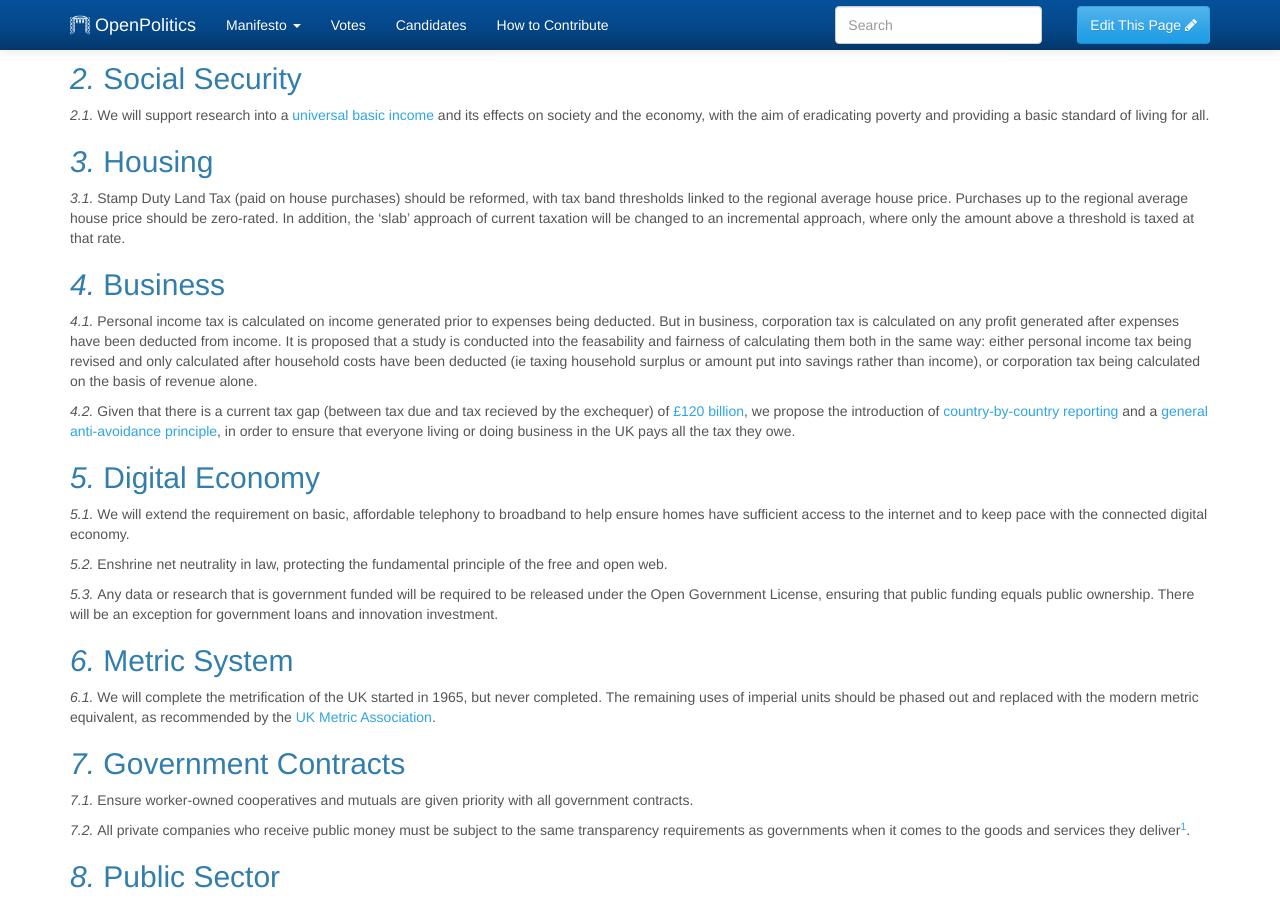
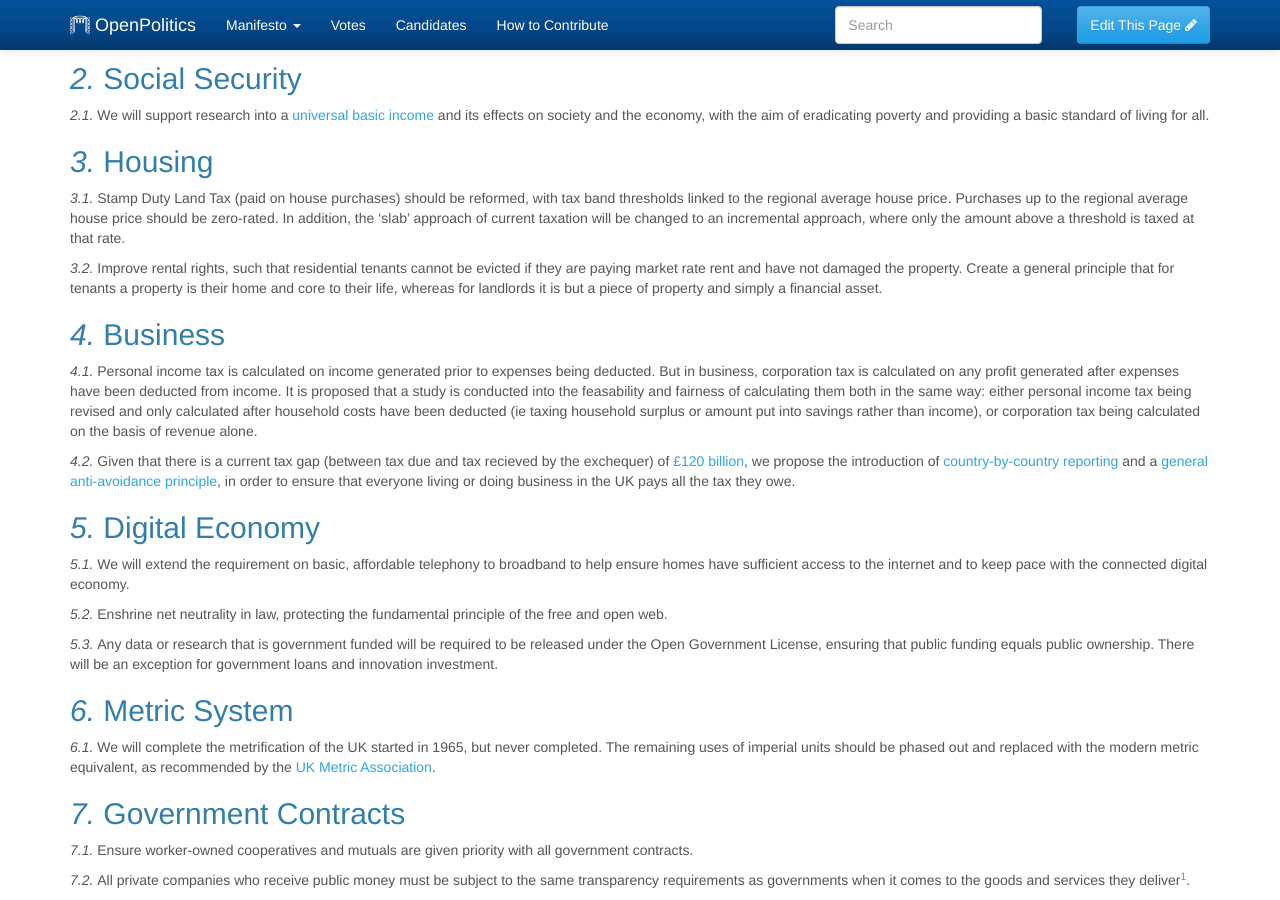
Before and after one commit to openpolitics/manifesto, a Jekyll site: the page built from manifesto/economy.md, in a window 1280 px wide and 900 px high, scrolled down 533 px. Built offline with Jekyll 4.4.1, drawn with Linux system fonts in a browser that asks for light colours.

Commit message:
Rental rights

```diff
--- a/manifesto/economy.md
+++ b/manifesto/economy.md
@@ -29,6 +29,8 @@ We will support research into a [universal basic income](https://en.wikipedia.or
 ## Housing
 
 Stamp Duty Land Tax (paid on house purchases) should be reformed, with tax band thresholds linked to the regional average house price. Purchases up to the regional average house price should be zero-rated. In addition, the 'slab' approach of current taxation will be changed to an incremental approach, where only the amount above a threshold is taxed at that rate.
+
+Improve rental rights, such that residential tenants cannot be evicted if they are paying market rate rent and have not damaged the property. Create a general principle that for tenants a property is their home and core to their life, whereas for landlords it is but a piece of property and simply a financial asset.
 
 ## Business
 
```
